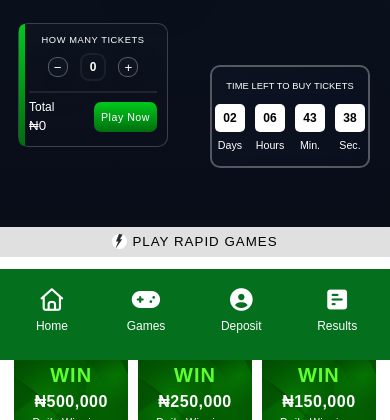
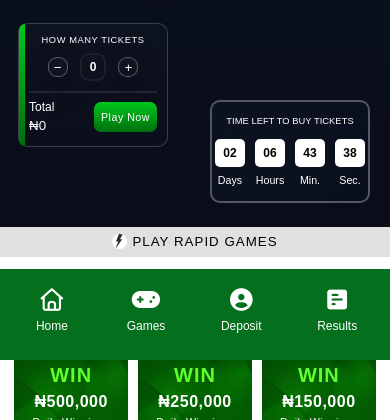
Before and after one commit to Gbemilaykay/NairaRainLotto, a website: page index.html in a window 390 px wide. Shown: the part 484-904 px from the top of the page. Drawn offline with Linux system fonts and the light colour scheme.

Commit message:
Add files via upload

```diff
--- a/style.css
+++ b/style.css
@@ -1943,7 +1943,8 @@ color: #ffffff; }
 .slider .ticket-panel:before{
   content:'';
   position:absolute;
-  left:0;top:0;
+  left:0;
+  top:0;
   height:100%;
   width:6px;
   background:linear-gradient(180deg,var(--accent),var(--accent-2));
@@ -1987,7 +1988,9 @@ color: #ffffff; }
   background:rgba(255,255,255,0.15);
 }
 .slider .tp-btn[disabled]
-{opacity:.38;cursor:not-allowed;}
+{opacity:.38;cursor:not-allowed;
+}
+
 .slider .tp-qty{
   min-width:90px;
   text-align:center;
@@ -2316,7 +2319,7 @@ color: #ffffff; }
   border-color:rgba(33, 199, 0, 0.9);
   box-shadow:0 30px 90px rgba(255,122,89,0.08);
   transform:translateY(-2px)}
-  .slider .draw-timer.urgent .dt-unit .num{color:#fff}
+.slider .draw-timer.urgent .dt-unit .num{color:#fff}
 
 @media (max-width:920px){
   .slider .draw-timer{
@@ -2337,7 +2340,7 @@ color: #ffffff; }
     .slider .draw-timer{
       right:20px;
       /* bottom:65px; */
-      bottom: 10%;
+      bottom: 4%;
       z-index:60;
       width:160px;
       /* min-width:100px; */
@@ -2374,7 +2377,7 @@ color: #ffffff; }
     .slider .draw-timer{
       right:20px;
       /* bottom:65px; */
-      bottom: 10%;
+      bottom: 4%;
       z-index:60;
       width:160px;
       /* min-width:100px; */
```
